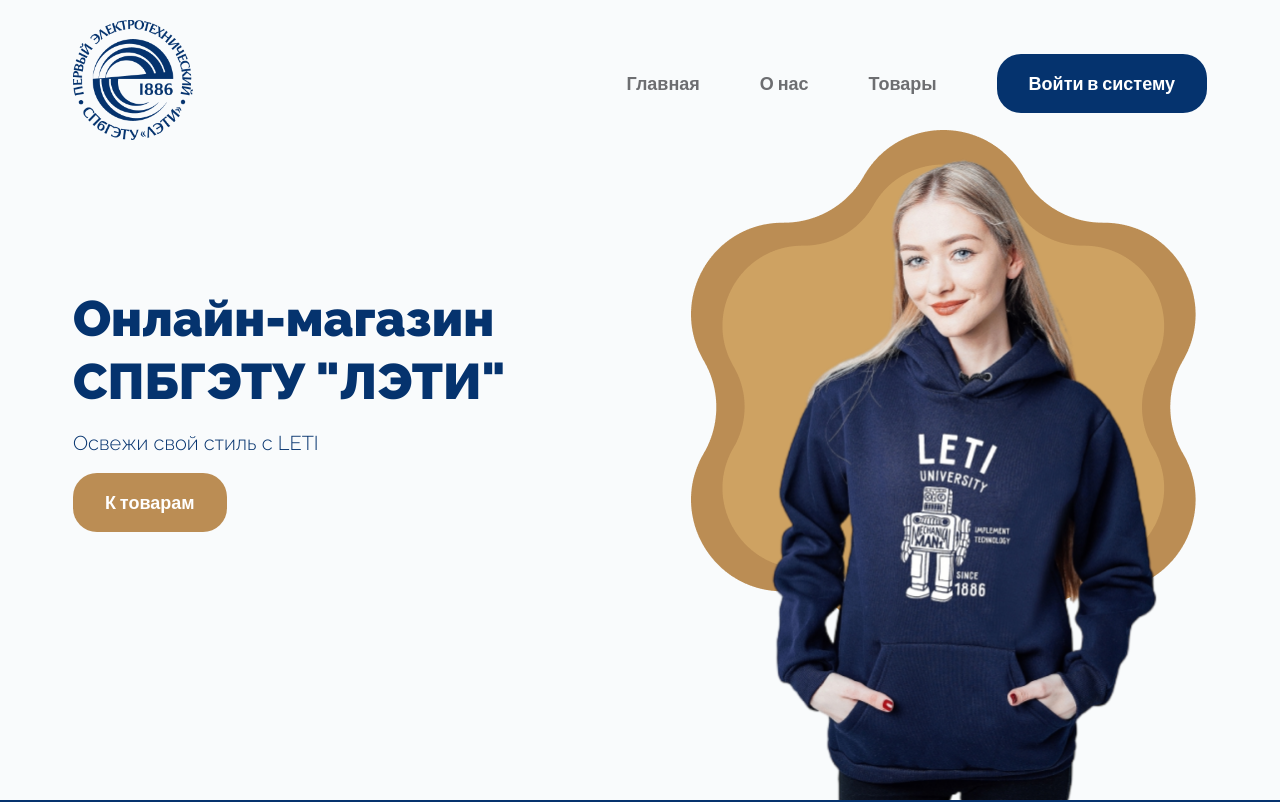
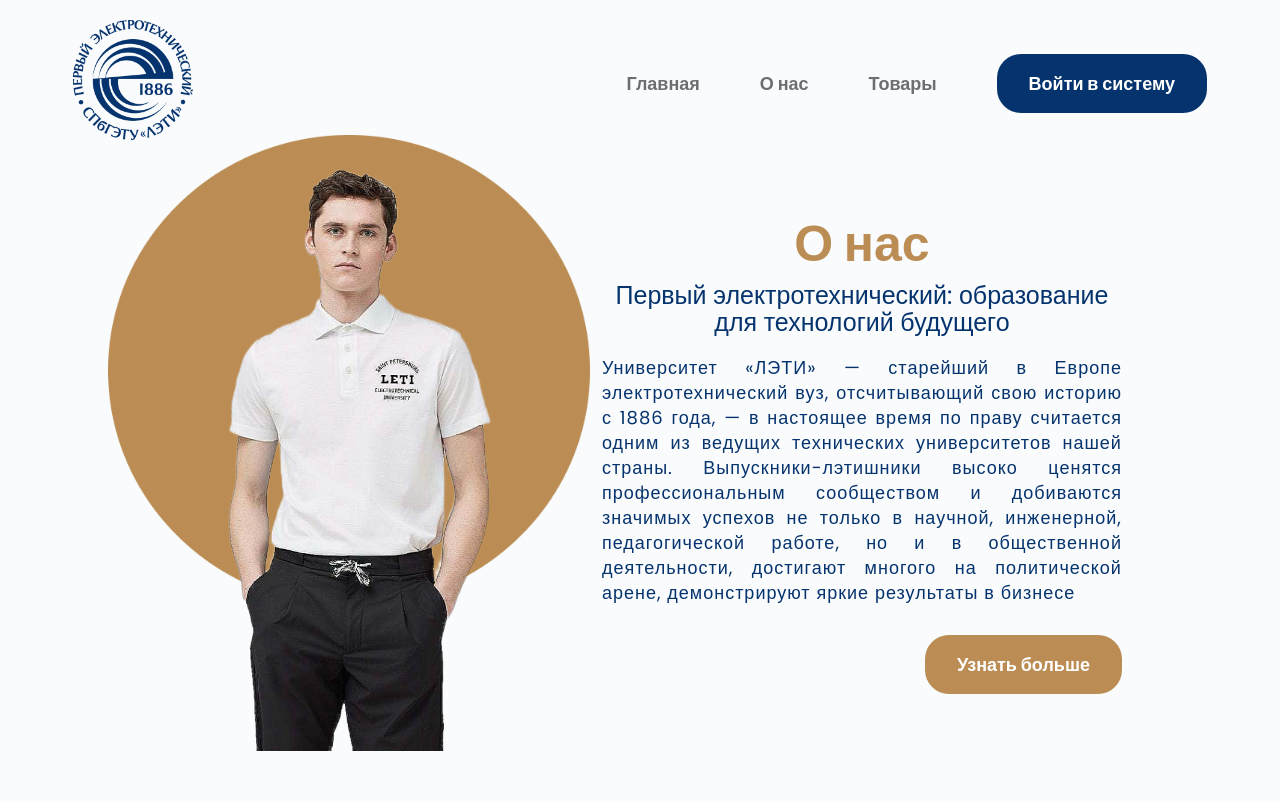
Before and after one commit to rifatikkkk/leti-online-store, a React (Create React App) app in the folder client/: page /about in a window 1280 px wide. Shown: the top 802 px of the page. Built offline with nearby package versions, Linux system fonts and the light colour scheme.

Commit message:
about us

```diff
--- a/client/src/App.css
+++ b/client/src/App.css
@@ -877,3 +877,78 @@
     margin-top: 20px;
     cursor: pointer;
 }
+
+
+/* About Us */
+.about-section {
+    padding-top: 150px;
+    width: 100%;
+    height: 100vh;
+}
+
+.about-container {
+    position: relative;
+    width: 1130px;
+    max-width: 85%;
+    margin: 0 auto;
+    display: flex;
+    flex-direction: row;
+    align-items: center;
+    justify-content: space-between;
+}
+
+.about-container .about-pic {
+    height: auto;
+    width: 400px;
+}
+
+.about-container .about-text {
+    width: 520px;
+}
+
+.about-container .about-text h2 {
+    font-size: 50px;
+    font-weight: 600;
+    color: var(--orange-color);
+    text-align: center;
+    margin: 0;
+}
+
+.about-container .about-text h5 {
+    font-size: 25px;
+    font-weight: 500;
+    letter-spacing: 0;
+    line-height: 1.1;
+    margin: 0;
+    text-align: center;
+    color: var(--blue-color);
+}
+
+.about-container .about-text p {
+    font-size: 18px;
+    line-height: 25px;
+    letter-spacing: 1px;
+    text-align: justify;
+    color: var(--blue-color);
+}
+
+.about-container .about-link {
+    margin-top: 30px;
+    text-align: right;
+}
+
+.about-container .about-link a {
+    text-decoration: none;
+    font-size: 18px;
+}
+
+.bg-figure-about {
+    position: absolute;
+    z-index: -1;
+    top: -15px;
+    left: -50px;
+}
+
+.bg-figure-about img {
+    width: 80%;
+}
--- a/client/src/App.js
+++ b/client/src/App.js
@@ -4,11 +4,13 @@
 import ProductsPage from './pages/ProductsPage';
 import Authorization from './pages/Authorization';
 import CartPage from './pages/CartPage';
+import About from './pages/About';
 
 function App() {
   return (
     <Routes>
       <Route path='*' element={<Main />} />
+      <Route path='/about' element={<About />} />
       <Route path='/products' element={<ProductsPage />} />
       <Route path='/authorization' element={<Authorization />} />
       <Route path='/orders' element={<CartPage />} />
--- a/client/src/components/Header.jsx
+++ b/client/src/components/Header.jsx
@@ -26,7 +26,7 @@
                             <a href="/">Главная</a>
                         </li>
                         <li>
-                            <a href="#">О нас</a>
+                            <a href="/about">О нас</a>
                         </li>
                         <li>
                             <a href="/products">Товары</a>
--- a/client/src/components/ProductItem.jsx
+++ b/client/src/components/ProductItem.jsx
@@ -14,6 +14,7 @@
     }
     else {
       console.log('Не получилось добавить, авторизуйтесь');
+      window.alert("Ошибка добавления товара в корзину. Авторизуйтесь!")
     }
   }
 
--- /dev/null
+++ b/client/src/pages/About.jsx
@@ -0,0 +1,33 @@
+import React, { Fragment } from 'react'
+import Header from '../components/Header'
+
+const About = () => {
+    return (
+        <Fragment>
+            <Header />
+            <div className="wrapper">
+                <div className="about-section">
+                    <div className="about-container">
+                        <img src={require('../images/polo-white.png')} alt="" className='about-pic' />
+                        <div className="about-text">
+                            <h2>О нас</h2>
+                            <h5>Первый электротехнический: образование для технологий будущего</h5>
+                            <p>Университет «ЛЭТИ» — старейший в Европе электротехнический вуз,
+                                отсчитывающий свою историю с 1886 года, — в настоящее время по праву считается одним из ведущих технических университетов нашей страны.
+                                Выпускники-лэтишники высоко ценятся профессиональным сообществом и добиваются значимых успехов не только в научной, инженерной,
+                                педагогической работе, но и в общественной деятельности, достигают многого на политической арене, демонстрируют яркие результаты в бизнесе</p>
+                            <div className="about-link">
+                                <a href="https://etu.ru/" target='_blank' className='btn light'>Узнать больше</a>
+                            </div>
+                        </div>
+                        <div className="bg-figure-about">
+                            <img src={require('../images/figure-back-about.png')} alt="" />
+                        </div>
+                    </div>
+                </div>
+            </div>
+        </Fragment>
+    )
+}
+
+export default About
```
Also changed, not shown: client/src/images/figure-back-about.png (added).
